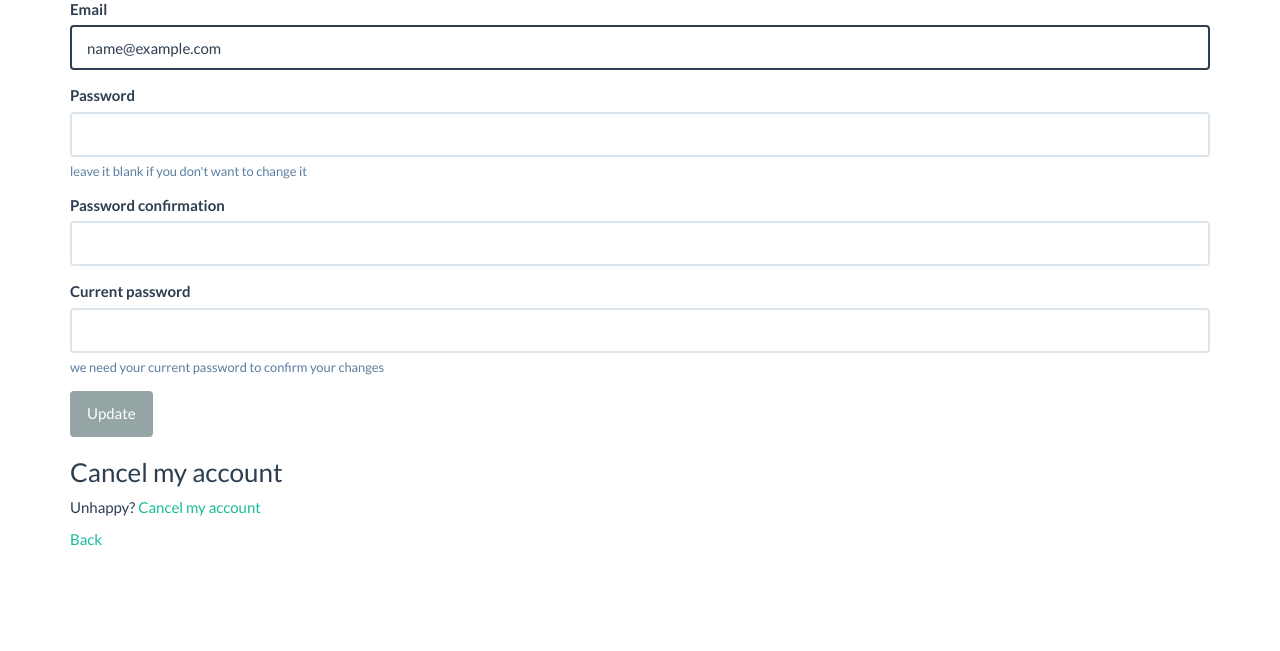
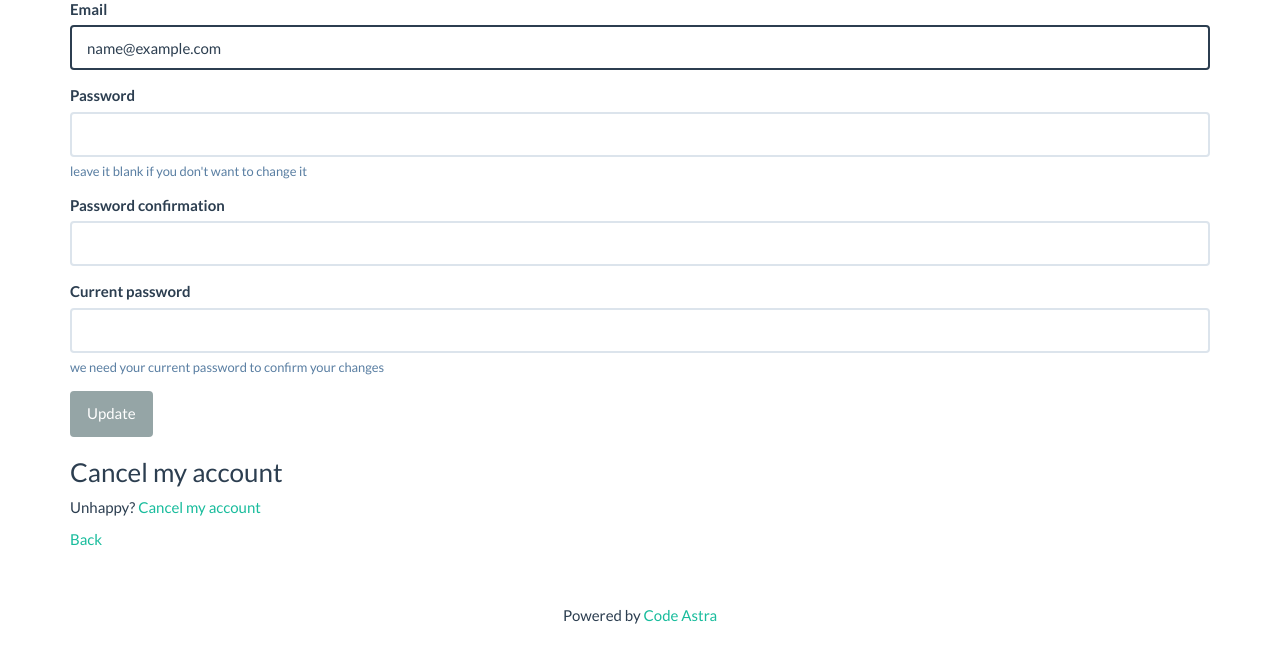
Before and after one commit to CodeAstra-Bootcamp/govt_for_you, a Rails app: page /users/edit in a window 1280 px wide. Shown: the part 149-800 px from the top of the page. Run offline with Rails 7, Linux system fonts and the light colour scheme; the visitor is signed in with stand-in values (Sample User, id 1); style sheets or scripts are compiled from the project's sources; some libraries are stand-ins or nearby versions.

Commit message:
Adding footer to the page

```diff
--- a/app/assets/stylesheets/common.scss
+++ b/app/assets/stylesheets/common.scss
@@ -10,3 +10,39 @@
   top: 50%;
   transform: translateY(-50%);
 }
+
+body {
+  position: relative;
+  min-height: 100vh;
+  padding-bottom: 65px;
+  box-sizing: border-box;
+}
+
+header {
+  nav {
+    ul.nav {
+      li {
+        a.btn {
+          background-color: $primary-color;
+          border-color: $primary-color;
+          margin-top: 5px;
+          transition: background-color 0.3s ease-in;
+
+          &:hover {
+            background-color: darken($primary-color, 5%);
+            border-color: darken($primary-color, 5%);
+          }
+        }
+      }
+    }
+  }
+}
+
+footer {
+  position: absolute;
+  bottom: 0;
+  left: 0;
+  right: 0;
+  text-align: center;
+  padding: 25px 0;
+}
--- a/app/views/common/_footer.html.erb
+++ b/app/views/common/_footer.html.erb
@@ -0,0 +1,3 @@
+<footer class="container">
+  Powered by <a href="http://www.codeastra.com/" target="_blank">Code Astra</a>
+</footer>
```
